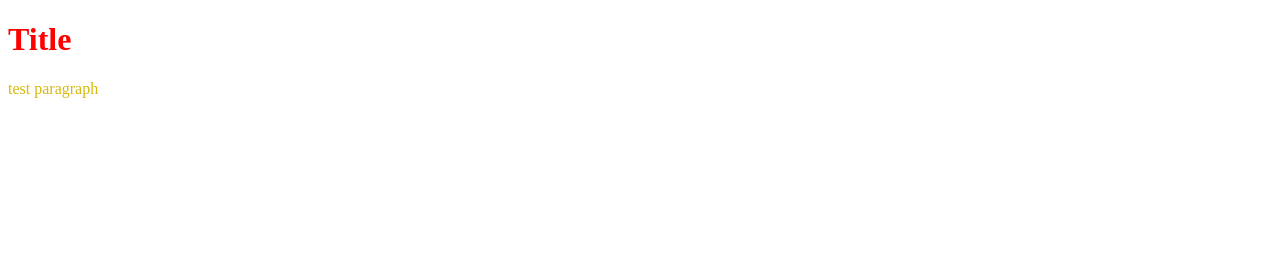
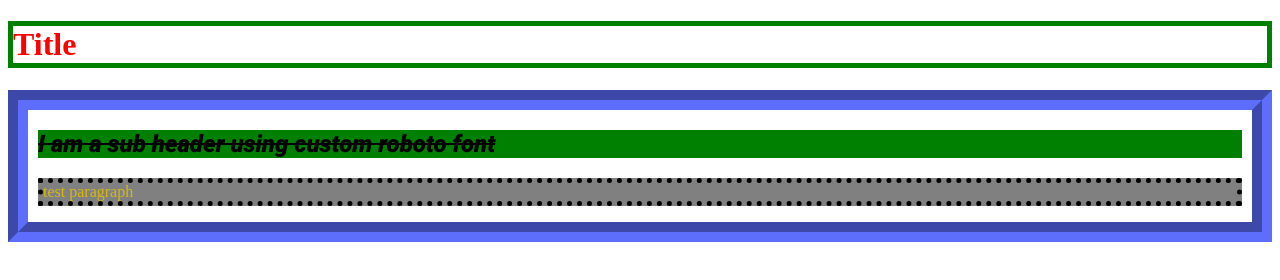
Before and after one commit to DavidDawood/Nology-Challanges-And-Notes, a plain HTML site: page 2 - HTML/CSS/index.html in a window 1280 px wide. Drawn offline with Linux system fonts and the light colour scheme.

Commit message:
Added challange and css styles

```diff
--- /dev/null
+++ b/2 - HTML/CSS/challange.css
@@ -0,0 +1,14 @@
+#favBand {
+    color: green;
+}
+h1 {
+    text-align: center;
+    color: orange;
+}
+
+#bandListSpace {
+    border: 2px black solid;
+}
+#bandListing {
+    list-style: none;
+}
--- a/2 - HTML/CSS/index.css
+++ b/2 - HTML/CSS/index.css
@@ -1,5 +1,21 @@
 /*CSS stands for cascading style sheets*/
 p {
+    background-color: gray;
     color: rgb(214, 184, 14);
     text-decoration: dashed;
+    border: 5px black dotted;
 }
+h2 {
+    background-color: green;
+    text-decoration: line-through;
+    font-family: "Roboto";
+    font-style: italic;
+}
+div {
+    border: 20px rgb(93, 109, 252) groove;
+    padding-left: 10px;
+    padding-right: 10px;
+}
+h1 {
+    border: 5px solid green;
+}
--- a/2 - HTML/CSS/index.html
+++ b/2 - HTML/CSS/index.html
@@ -5,10 +5,19 @@
         <meta http-equiv="X-UA-Compatible" content="IE=edge" />
         <meta name="viewport" content="width=device-width, initial-scale=1.0" />
         <link rel="stylesheet" href="index.css" />
+        <link rel="preconnect" href="https://fonts.googleapis.com" />
+        <link rel="preconnect" href="https://fonts.gstatic.com" crossorigin />
+        <link
+            href="https://fonts.googleapis.com/css2?family=Roboto:ital,wght@0,100;1,900&display=swap"
+            rel="stylesheet"
+        />
         <title>CSS</title>
     </head>
     <body>
         <h1 style="color: red">Title</h1>
-        <p>test paragraph</p>
+        <div>
+            <h2>I am a sub header using custom roboto font</h2>
+            <p>test paragraph</p>
+        </div>
     </body>
 </html>
```
Also changed, not shown: 2 - HTML/CSS/challange.html (added, +22 -0 lines).
